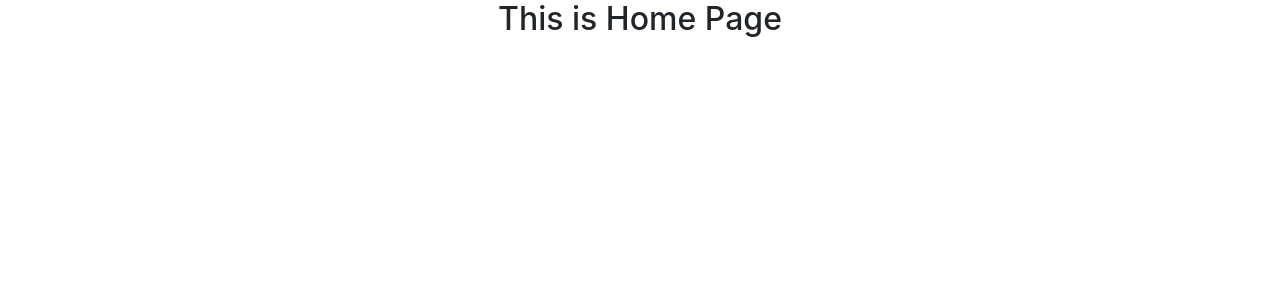
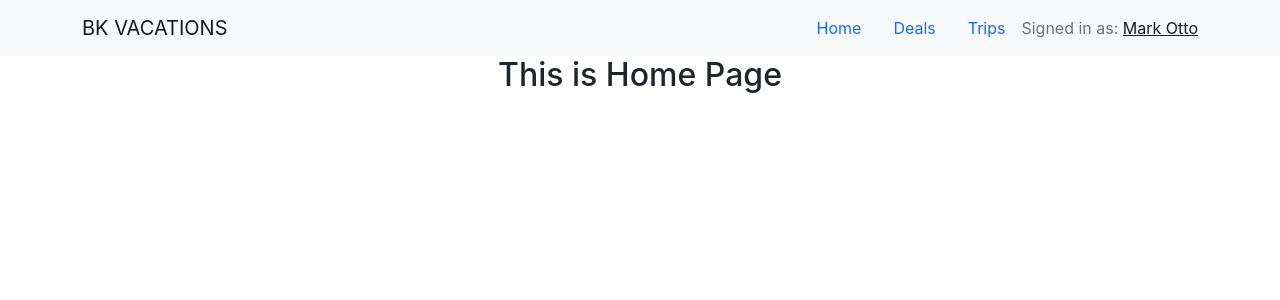
Before and after one commit to bkuddin/bk-vacations, a React (Create React App) app: page / in a window 1280 px wide. Shown: the top 300 px of the page. Built offline with nearby package versions, Linux system fonts and the light colour scheme.

Commit message:
Defined Navbar

```diff
--- a/src/App.js
+++ b/src/App.js
@@ -1,5 +1,6 @@
 import { BrowserRouter as Router, Switch, Route } from "react-router-dom";
 import "./App.css";
+import Header from "./components/Shared/Header/Header";
 import Deals from "./Pages/Deals/Deals";
 import Home from "./Pages/Home/Home";
 import Notfound from "./Pages/Notfound/Notfound";
@@ -9,6 +10,7 @@ function App() {
   return (
     <div className="App">
       <Router>
+        <Header></Header>
         <Switch>
           <Route exact path="/">
             <Home></Home>
--- /dev/null
+++ b/src/components/Shared/Header/Header.js
@@ -0,0 +1,26 @@
+import React from "react";
+import { Container, Nav, Navbar } from "react-bootstrap";
+
+const Header = () => {
+  return (
+    <>
+      <Navbar collapseOnSelect expand="lg" bg="light" variant="light">
+        <Container>
+          <Navbar.Brand href="/home">BK VACATIONS</Navbar.Brand>
+          <Navbar.Toggle />
+          <Navbar.Collapse className="justify-content-end">
+            <Nav.Link href="/home">Home</Nav.Link>
+            <Nav.Link href="/deals">Deals</Nav.Link>
+            <Nav.Link href="/trips">Trips</Nav.Link>
+
+            <Navbar.Text>
+              Signed in as: <a href="#login">Mark Otto</a>
+            </Navbar.Text>
+          </Navbar.Collapse>
+        </Container>
+      </Navbar>
+    </>
+  );
+};
+
+export default Header;
```
Also changed, not shown: src/components/Login/Login.js (added, +11 -0 lines).
